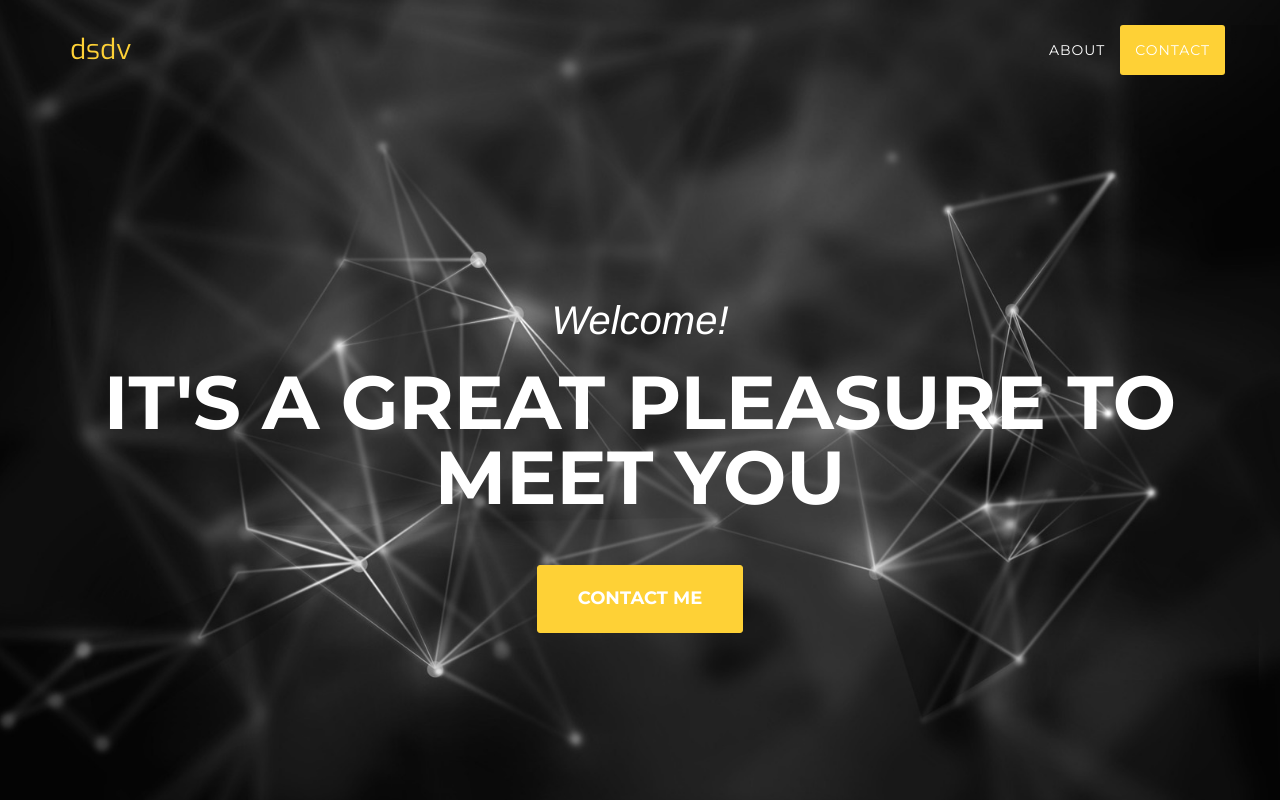
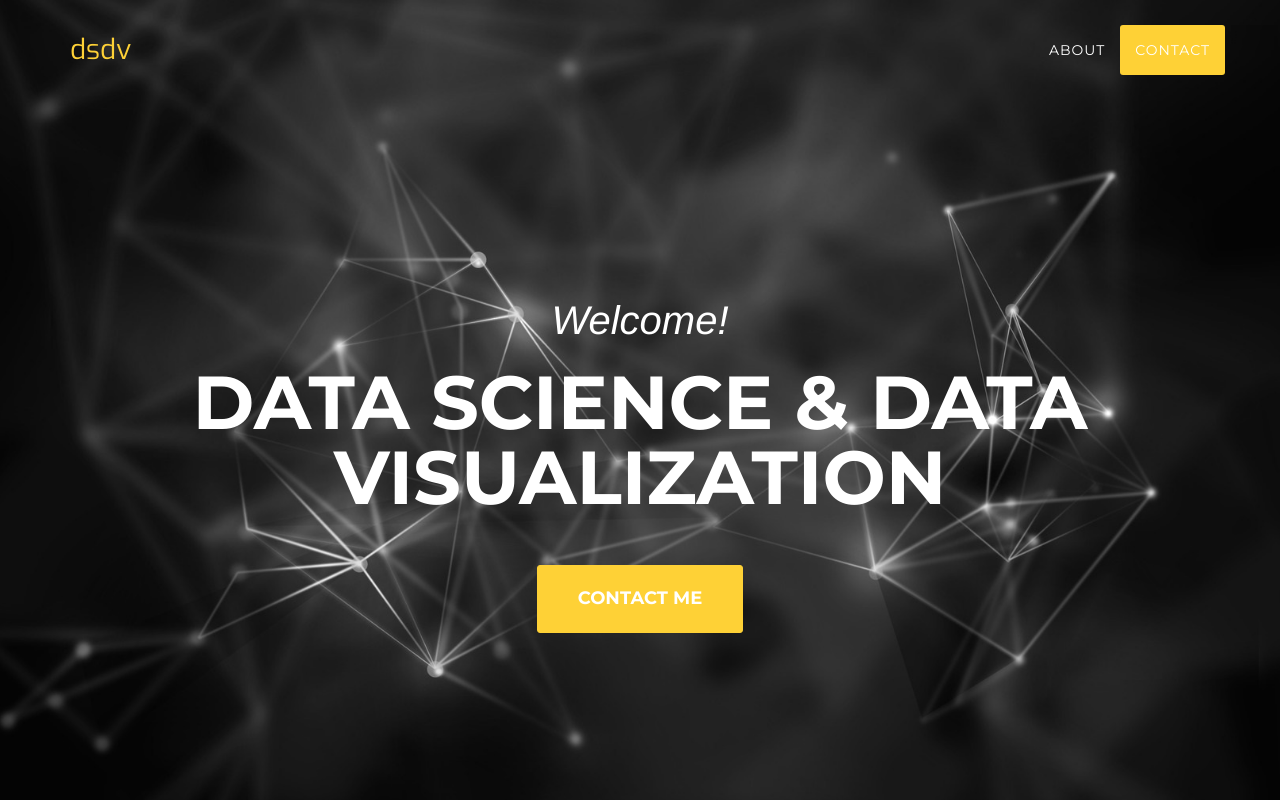
Before and after one commit to paiva/dsdv, a plain HTML site: page index.html in a window 1280 px wide. Shown: the top 800 px of the page. Drawn offline with nearby package versions, Linux system fonts and the light colour scheme; a web font is replaced by a local one.

Commit message:
change intro-heading

```diff
--- a/index.html
+++ b/index.html
@@ -51,7 +51,7 @@
   <div class="container">
     <div class="intro-text">
       <div class="intro-lead-in">Welcome!</div>
-      <div class="intro-heading">It's a great pleasure to meet you</div>
+      <div class="intro-heading">Data Science &amp; Data Visualization</div>
       <a href="#contact" class="page-scroll btn btn-xl">Contact me</a> </div>
   </div>
 </header>
```
